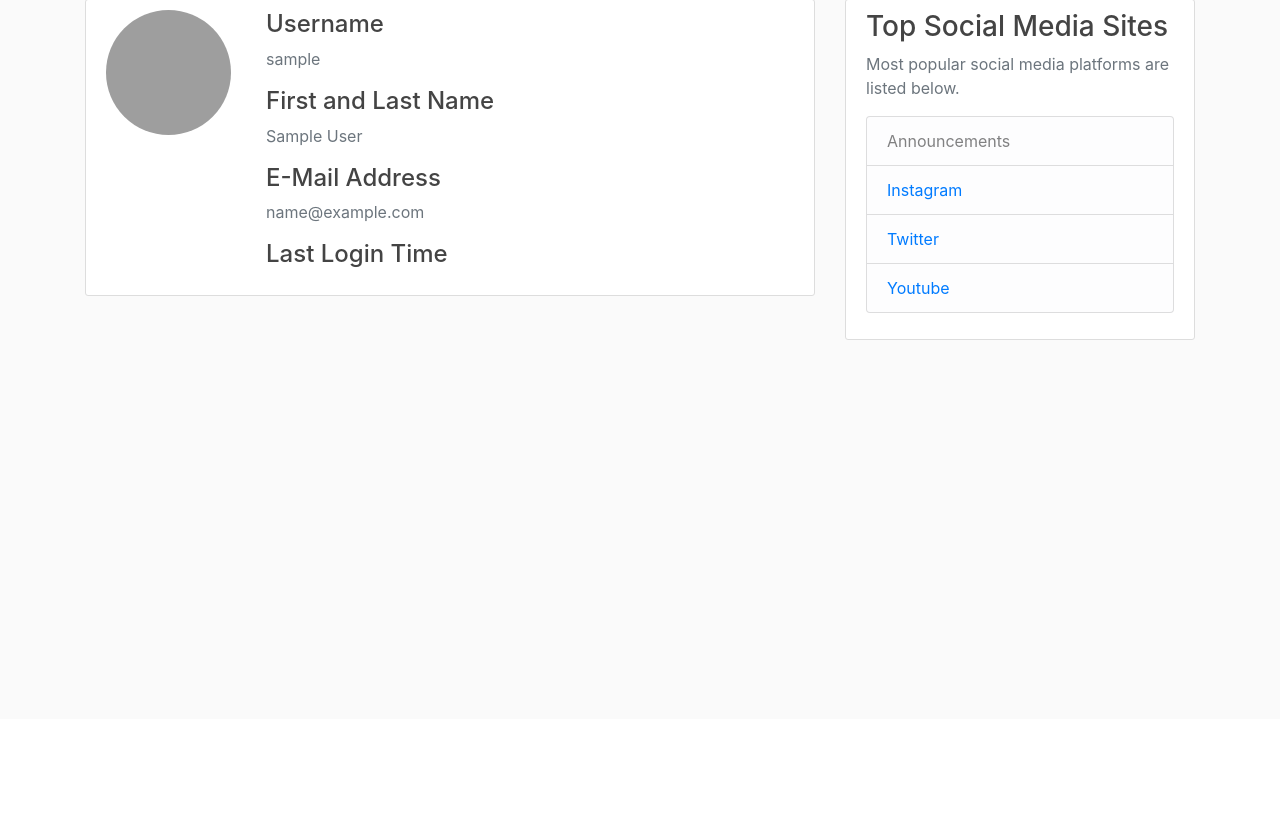
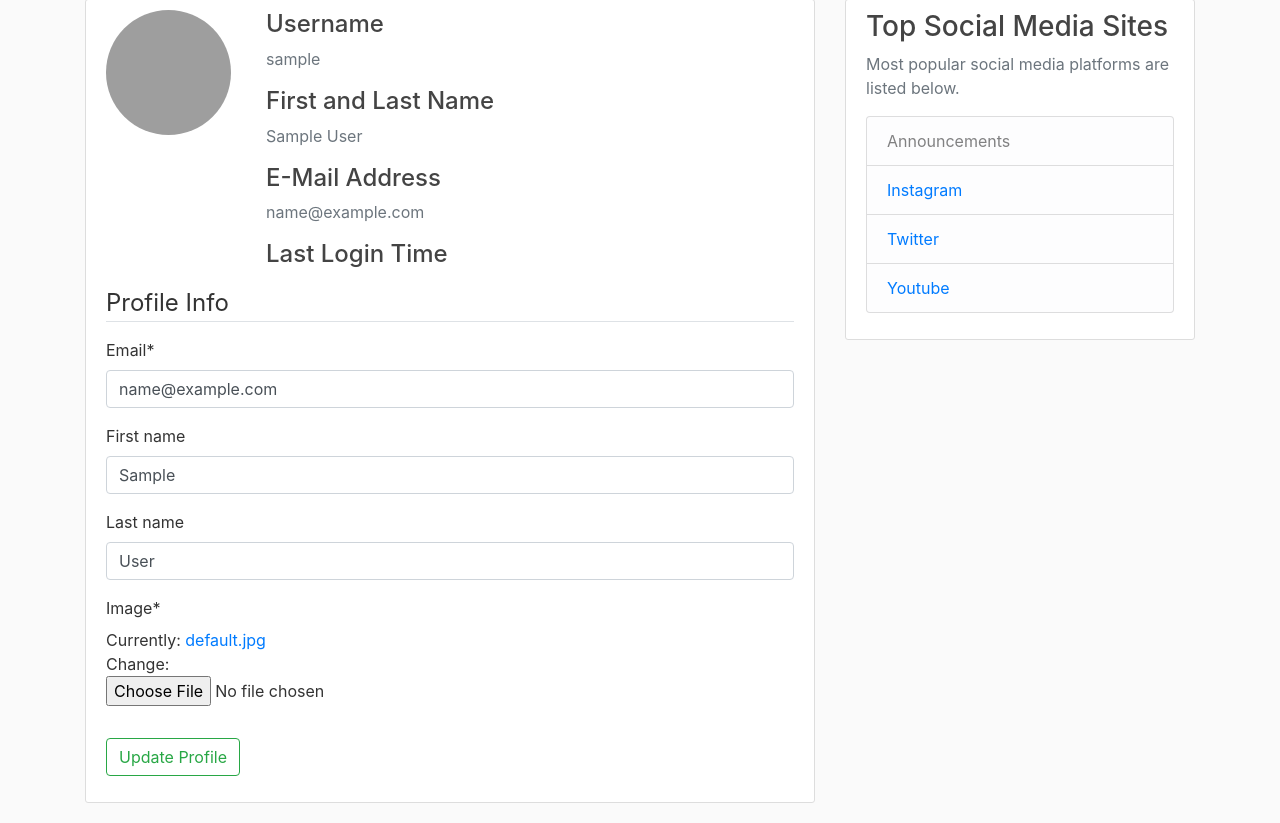
Before and after one commit to sehmuzc/Boun1, a Django app: page /profile/ in a window 1280 px wide. Shown: the part 81-904 px from the top of the page. Before the commit the page ends 421 px from the top, so only its background shows below. Run offline with Django 4.2, Linux system fonts and the light colour scheme; the visitor is signed in with stand-in values (Sample User, id 1); some libraries are stand-ins or nearby versions; grey boxes are pictures that could not be loaded.

Commit message:
Profile Update Function has been added for users
Users will be able to update first name
 last name and e-mail address. Username will not be updated as it is a login credential.

```diff
--- a/socialmediaapp/users/forms.py
+++ b/socialmediaapp/users/forms.py
@@ -1,6 +1,7 @@
 from django import forms
 from django.contrib.auth.models import User
 from django.contrib.auth.forms import UserCreationForm
+from.models import Profile
 from django.utils.translation import gettext_lazy as _
 
 class UserRegisterForm(UserCreationForm):
@@ -13,3 +14,14 @@ class UserRegisterForm(UserCreationForm):
     class Meta:
             model = User
             fields = ['username', 'email', 'first_name', 'last_name', 'password1', 'password2']
+
+class UserUpdateForm(forms.ModelForm):
+          email = forms.EmailField()
+          class Meta:
+              model = User
+              fields = ['email', 'first_name', 'last_name']
+
+class ProfileUpdateForm (forms.ModelForm):
+            class Meta:
+                model = Profile
+                fields = ['image']
--- a/socialmediaapp/users/templates/users/profile.html
+++ b/socialmediaapp/users/templates/users/profile.html
@@ -23,6 +23,16 @@
                   </div>
 			</div>
 		  </div>
-		  <!-- FORM HERE -->
+			<form method="POST" enctype="multipart/form-data">
+                {% csrf_token %}
+                <fieldset class="form-group">
+                    <legend class="border-bottom mb-3">Profile Info</legend>
+                    {{ u_form|crispy }}
+                      {{ p_form|crispy }}
+                </fieldset>
+                <div class="form-group">
+                    <button class="btn btn-outline-success" type="submit">Update Profile </button>
+                </div>
+		    </form>
 		</div>
 {% endblock content %}
--- a/socialmediaapp/users/views.py
+++ b/socialmediaapp/users/views.py
@@ -1,7 +1,9 @@
 from django.shortcuts import render, redirect
 from django.contrib import messages
-from.forms import UserRegisterForm
 from django.contrib.auth.decorators import login_required
+from .forms import UserRegisterForm
+from .forms import UserUpdateForm
+from .forms import ProfileUpdateForm
 
 def register(request):
     if request.method == 'POST':
@@ -17,4 +19,20 @@ def register(request):
 
 @login_required
 def profile(request):
-        return render(request, 'users/profile.html')
+    if request.method == 'POST':
+         u_form = UserUpdateForm(request.POST, instance=request.user)
+         p_form = ProfileUpdateForm(request.POST, request.FILES, instance=request.user.profile)
+         if u_form.is_valid() and p_form.is_valid():
+             u_form.save()
+             p_form.save()
+             messages.success(request, f'Your profile information has been updated.')
+             return redirect('profile')
+    else:
+         u_form = UserUpdateForm(instance=request.user)
+         p_form = ProfileUpdateForm(instance=request.user.profile)
+
+    context = {
+            'u_form' : u_form,
+            'p_form' : p_form
+        }
+    return render(request, 'users/profile.html', context)
```
